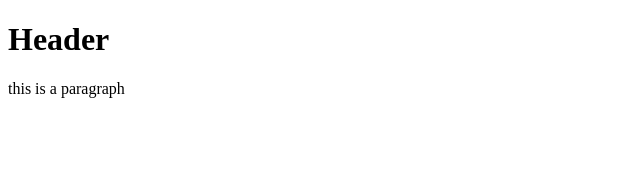
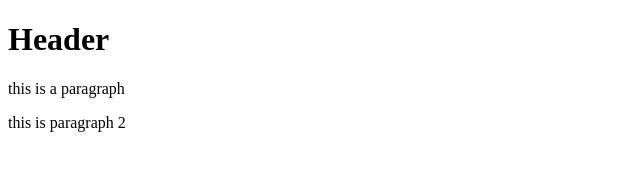
Before and after one commit to RyanB44/git-test, a plain HTML site: page index.html in a window 1280 px wide. Shown: the whole page, without its empty margins (0-640 px from the left). Drawn offline with Linux system fonts and the light colour scheme.

Commit message:
third commit

```diff
--- a/index.html
+++ b/index.html
@@ -4,5 +4,6 @@
     <body>
         <h1>Header</h1>
         <p>this is a paragraph</p>
+        <p>this is paragraph 2</p>
     </body>
 </html>
```
